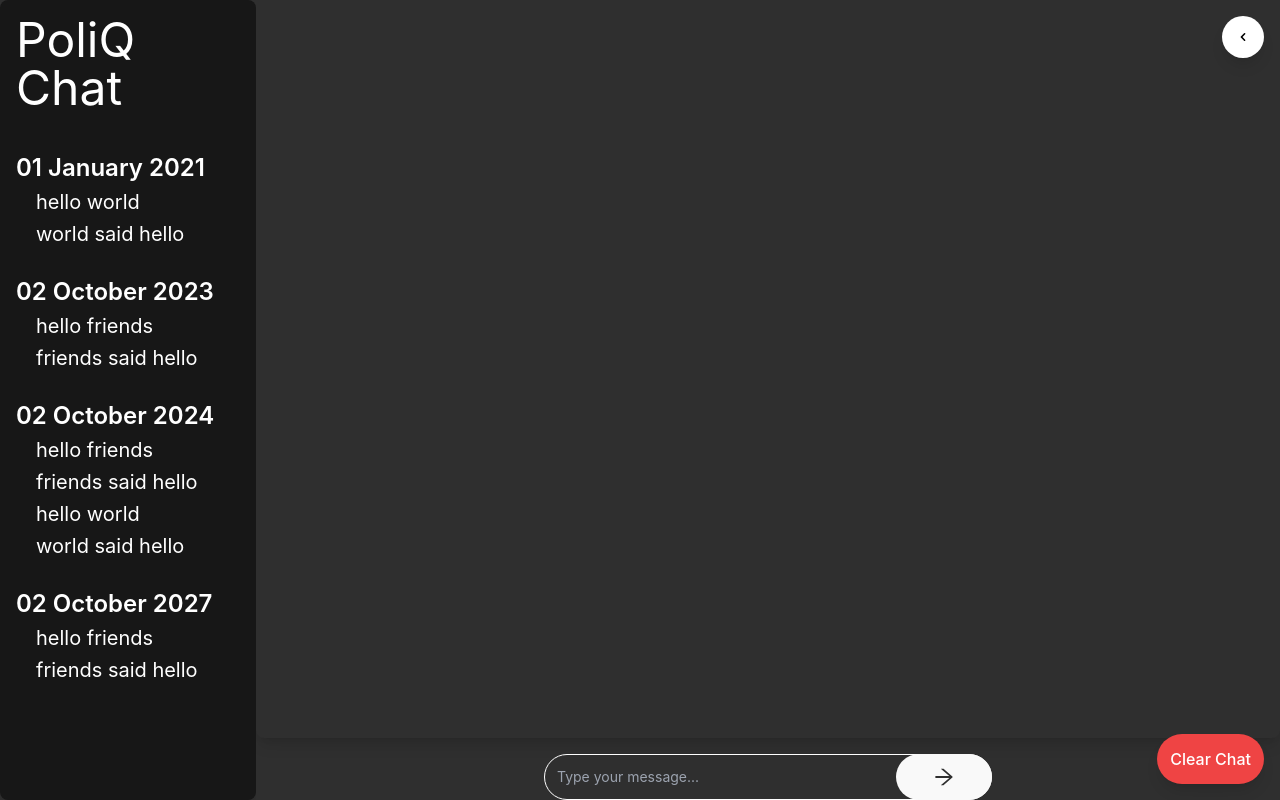
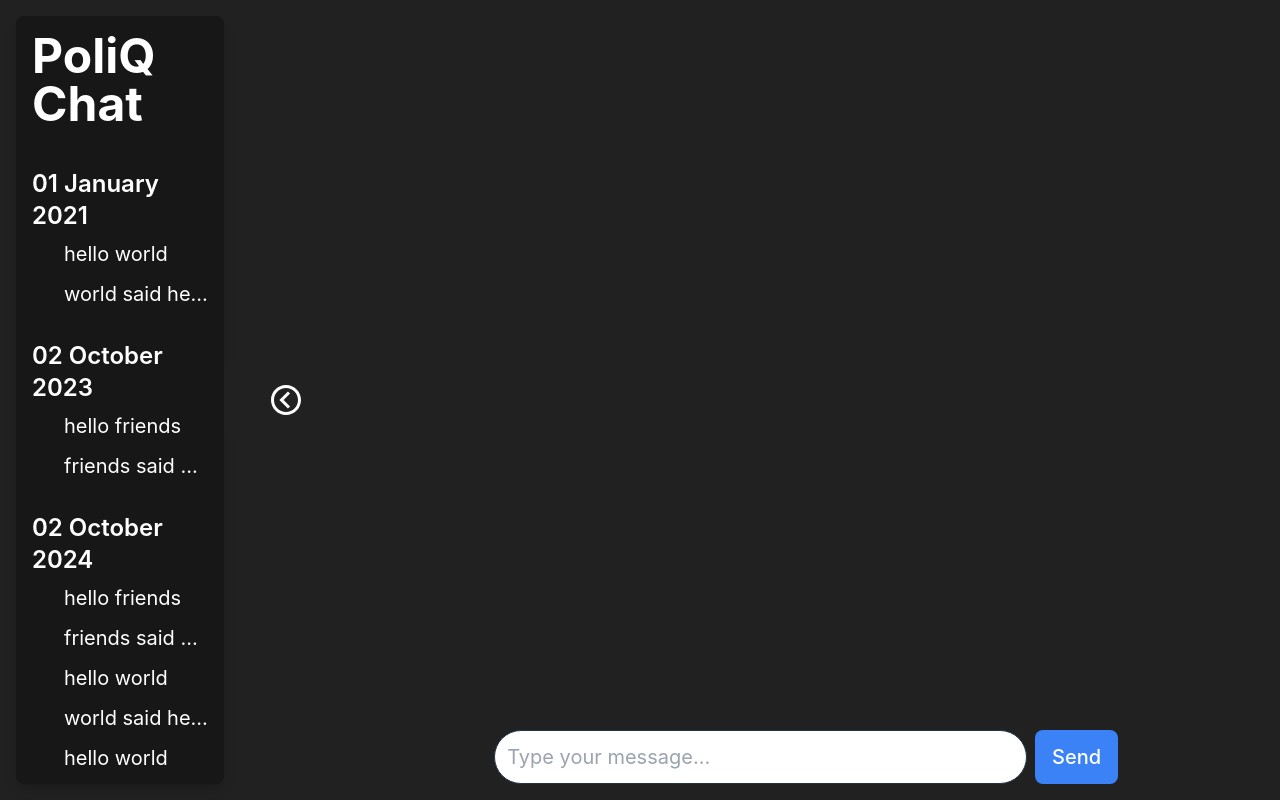
Before and after one commit to rajnaruka06/PoliQ, a React (Vite) app in the folder frontend/: page / in a window 1280 px wide. Built offline with nearby package versions, Linux system fonts and the light colour scheme.

Commit message:
optimizing code for sidebar (adding flex container), fixing sidebar scroll, other bug fixing

```diff
--- a/frontend/public/chat.json
+++ b/frontend/public/chat.json
@@ -35,6 +35,42 @@
             },
             {
                 "title": "world said hello"
+            },
+            {
+                "title": "hello world"
+            },
+            {
+                "title": "world said hello"
+            },
+            {
+                "title": "hello world"
+            },
+            {
+                "title": "world said hello"
+            },
+            {
+                "title": "hello world"
+            },
+            {
+                "title": "world said hello"
+            },
+            {
+                "title": "hello world"
+            },
+            {
+                "title": "world said hello"
+            },
+            {
+                "title": "hello world"
+            },
+            {
+                "title": "world said hello"
+            },
+            {
+                "title": "hello world"
+            },
+            {
+                "title": "world said hello"
             }
         ]
     },
@@ -46,6 +82,42 @@
             },
             {
                 "title": "friends said hello"
+            },
+            {
+                "title": "hello world"
+            },
+            {
+                "title": "world said hello"
+            },
+            {
+                "title": "hello world"
+            },
+            {
+                "title": "world said hello"
+            },
+            {
+                "title": "hello world"
+            },
+            {
+                "title": "world said hello"
+            },
+            {
+                "title": "hello world"
+            },
+            {
+                "title": "world said hello"
+            },
+            {
+                "title": "hello world"
+            },
+            {
+                "title": "world said hello"
+            },
+            {
+                "title": "hello world"
+            },
+            {
+                "title": "world said hello"
             }
         ]
     }
--- a/frontend/src/pages/chatbot.tsx
+++ b/frontend/src/pages/chatbot.tsx
@@ -1,51 +1,50 @@
 import React, { useState, useEffect } from "react";
-import { AiOutlineArrowRight } from 'react-icons/ai';
-import { HiChevronLeft, HiChevronRight } from "react-icons/hi";
-import Highcharts from "highcharts";
-import HighchartsReact from "highcharts-react-official";
+import { BiChevronLeftCircle } from "react-icons/bi";
+import { BiChevronRightCircle } from "react-icons/bi";
 
+// Define an interface for the chat history data structure
 interface ChatHistory {
+    // Date of the chat session, formatted as a string
     date: string;
-    chat: { title: string }[];
+    // An array of chat objects, each containing a title string
+    chat: { title: string; chatID: string }[];
+}
+
+interface MessageCurrent {
+    sender: string;
+    text: string;
+}
+
+interface MessageHistory {
+    messageID: string;
+    user: string;
+    content: string;
+    date: string;
+    time: string;
 }
 
 const ChatBot: React.FC = () => {
-    const [messages, setMessages] = useState<{ sender: string; text: string }[]>([]);
+    // State variable to store the chat messages
+    const [messages, setMessages] = useState<MessageCurrent[]>([]);
+
+    // State variable to store the user input
     const [input, setInput] = useState("");
+
+    // State variable to store the chat history
     const [chatHistory, setChatHistory] = useState<ChatHistory[]>([]);
-    const [isSidebarOpen, setIsSidebarOpen] = useState(true);
-
-    const [chartOptions, setChartOptions] = useState({
-        title: {
-            text: 'Dummy Data Chart'
-        },
-        series: [
-            {
-                name: 'Dummy Series',
-                data: [1, 2, 3, 4, 5]
-            }
-        ]
-    });
-
+    const [detailedMessages, setConvMessages] = useState<MessageHistory[]>([]);
+    const [selectedChatID, setSelectedChatID] = useState<string | null>(null);
+    const [isSidebarVisible, setIsSidebarVisible] = useState(true);
+    // Function to handle sending messages
     const handleSend = () => {
+        // Check if the input is not empty
         if (input.trim()) {
+            // Add the user message to the messages array
             setMessages([...messages, { sender: "user", text: input }]);
+            // Clear the input field
             setInput("");
 
-            if (input.toLowerCase() === "show chart") {
-                setChartOptions({
-                    title: {
-                        text: 'Updated Chart Data'
-                    },
-                    series: [
-                        {
-                            name: 'Updated Series',
-                            data: [10, 20, 30, 40, 50]
-                        }
-                    ]
-                });
-            }
-
+            // Simulate a response from the model
             setTimeout(() => {
                 setMessages((prevMessages) => [
                     ...prevMessages,
@@ -55,9 +54,15 @@ const ChatBot: React.FC = () => {
         }
     };
 
+    // Function to format date
     const formatDate = (dateString: string): string => {
+        // Split the input date based on / separator
         const [day, month, year] = dateString.split("/");
+
+        // Create a new Date object using the year, month, and day
         const date = new Date(`${year}-${month}-${day}`);
+
+        // Format the date "DD Month YYYY"
         return date.toLocaleDateString("en-GB", {
             day: "2-digit",
             month: "long",
@@ -65,63 +70,138 @@ const ChatBot: React.FC = () => {
         });
     };
 
-    useEffect(() => {
+    // Fetch chat history
     const fetchChatHistory = async () => {
         try {
+            // Fetch chat history from the JSON file
             const response = await fetch("/chat.json");
+            // Parse the JSON response
             const data = await response.json();
+            // Update chat history with the fetched data
             setChatHistory(data);
         } catch (error) {
             console.error("Error fetching chat history:", error);
         }
     };
+
+    // Fetch messages from the selected chat ID
+    const fetchMessages = async (chatID: string) => {
+        try {
+            const response = await fetch(`${chatID}.json`);
+            const data = await response.json();
+            setConvMessages(data);
+        } catch (error) {
+            console.error("Error fetching messages:", error);
+        }
+    };
+
+    // Fetch chat history from the JSON file
+    useEffect(() => {
         fetchChatHistory();
     }, []);
 
+    // If has chatID, fetch messages
+    useEffect(() => {
+        if (selectedChatID) {
+            fetchMessages(selectedChatID);
+            const interval = setInterval(() => {
+                fetchMessages(selectedChatID);
+            }, 1000);
+            return () => clearInterval(interval);
+        }
+    }, [selectedChatID]);
+
+    // Function to toggle sidebar visibility
     const toggleSidebar = () => {
-        setIsSidebarOpen(prevState => !prevState);
+        setIsSidebarVisible(!isSidebarVisible);
     };
 
-    const handleClearChat = () => {
-        setMessages([]);
-    };
-
+    // Return
     return (
-        <div className="relative w-screen h-screen bg-grey">
-            {/* Sidebar */}
+        // container for sidebar and chat area
+        <div className="flex p-4 w-screen h-screen bg-primary">
+            {/* Sidebar with transition */}
             <div
-                className={`fixed top-0 left-0 h-full transition-transform duration-300 ${
-                    isSidebarOpen ? "w-64 translate-x-0" : "w-0 -translate-x-full"
-                }`}
-                style={{ zIndex: 1000, overflowX: 'hidden' }}
+                className="flex flex-col gap-10 p-4 rounded-lg shadow-lg transition-all duration-300 ease-in-out bg-sidebar"
+                style={{
+                    maxWidth: isSidebarVisible ? "16.666%" : "0",
+                    minWidth: isSidebarVisible ? "16.666%" : "0",
+                }}
             >
-                <div className="flex flex-col h-full gap-10 p-4 rounded-lg shadow-lg bg-sidebar">
-                    {/* Title */}
-                    <div className="flex items-center text-5xl text-white">
-                        <span className={`mr-2 ${isSidebarOpen ? "block" : "hidden"}`}>PoliQ Chat</span>
+                {isSidebarVisible && (
+                    <>
+                        <div className="text-5xl font-bold text-white">
+                            PoliQ Chat
                         </div>
-                    {/* Chat history */}
-                    <div className="flex flex-col gap-3 text-white">
+                        <div className="flex overflow-auto flex-col gap-3 text-white">
                             {chatHistory.map((session, index) => (
-                            <div key={index} className="flex flex-col gap-1 mb-4">
+                                <div
+                                    key={index}
+                                    className="flex flex-col gap-1 mb-4"
+                                >
                                     <div className="text-2xl font-semibold">
                                         {formatDate(session.date)}
                                     </div>
                                     {session.chat.map((chat, idx) => (
-                                    <div key={idx} className="ml-5 text-xl">
+                                        <div
+                                            key={idx}
+                                            className="py-1 pl-5 ml-3 text-xl truncate rounded-full hover:bg-zinc-500 hover:cursor-pointer"
+                                            onClick={() =>
+                                                setSelectedChatID(chat.chatID)
+                                            }
+                                        >
                                             {chat.title}
                                         </div>
                                     ))}
                                 </div>
                             ))}
                         </div>
+                    </>
+                )}
+            </div>
+
+            {/* Toggle button */}
+            <div className="content-center">
+                <button
+                    className="text-4xl text-white bg-primary"
+                    onClick={toggleSidebar}
+                >
+                    {isSidebarVisible ? (
+                        <BiChevronLeftCircle />
+                    ) : (
+                        <BiChevronRightCircle />
+                    )}
+                </button>
+            </div>
+            {/* chat area */}
+            <div className="flex flex-col mx-auto w-1/2">
+                {/* container for the query and response */}
+                <div className="overflow-y-auto flex-grow p-4 text-2xl rounded-lg">
+                    {selectedChatID
+                        ? detailedMessages.map((msg, index) => (
+                              <div
+                                  key={index}
+                                  className={`mb-4 ${
+                                      msg.user === "user"
+                                          ? "text-right"
+                                          : "text-left"
+                                  }`}
+                              >
+                                  <div
+                                      className={`inline-block p-2 max-w-7xl break-words rounded-full px-7 ${
+                                          msg.user === "user"
+                                              ? "bg-zinc-500 text-white"
+                                              : "bg-zinc-700 text-white"
+                                      }`}
+                                  >
+                                      {msg.content}
+                                      <div className="text-sm text-gray-400">
+                                          {msg.date} {msg.time}
                                       </div>
                                   </div>
-
-            {/* Chat area */}
-            <div className={`flex flex-col h-full transition-all duration-300 ${isSidebarOpen ? "ml-64" : "ml-0"}`}>
-                <div className="relative flex-grow p-4 overflow-y-auto text-2xl rounded-lg shadow-lg">
-                    {messages.map((msg, index) => (
+                              </div>
+                          ))
+                        : messages.map((msg, index) => (
                               <div
                                   key={index}
                                   className={`mb-4 ${
@@ -141,47 +221,24 @@ const ChatBot: React.FC = () => {
                                   </div>
                               </div>
                           ))}
-
-                    {/* Display Chart */}
-                    {messages.some(msg => msg.text.toLowerCase() === "show chart") && (
-                        <HighchartsReact highcharts={Highcharts} options={chartOptions} />
-                    )}
                 </div>
-
-                {/* Input area */}
-                <div className="relative flex mt-4 mx-auto w-full max-w-md">
+                {/* container for message field and send button */}
+                <div className="flex mt-4 text-xl">
                     <input
                         type="text"
                         value={input}
                         onChange={(e) => setInput(e.target.value)}
                         onKeyUp={(e) => e.key === "Enter" && handleSend()}
-                        className="flex-grow p-3 pr-24 border border-white border-gray-300 bg-grey text-white rounded-full text-sm"
+                        className="flex-grow p-3 mr-2 rounded-full border border-gray-300"
                         placeholder="Type your message..."
                     />
                     <button
                         onClick={handleSend}
-                    className="absolute right-0 top-0 bottom-0 flex items-center justify-center px-4 py-2 text-white bg-grey-400 rounded-full"
-                    style={{ width: '6rem' }}
+                        className="px-4 py-2 text-white bg-blue-500 rounded-lg"
                     >
-                    <AiOutlineArrowRight className="text-2xl text-grey" />
+                        Send
                     </button>
                 </div>
-
-                {/* Clear Chat Button */}
-                <button
-                    onClick={handleClearChat}
-                    className="fixed bottom-4 right-4 p-3 bg-red-500 text-white rounded-full shadow-lg z-50"
-                >
-                    Clear Chat
-                </button>
-
-                {/* Toggle Sidebar Button */}
-                <button
-                    onClick={toggleSidebar}
-                    className="fixed top-4 right-4 p-3 bg-white text-black rounded-full shadow-lg z-50"
-                >
-                    {isSidebarOpen ? <HiChevronLeft /> : <HiChevronRight />}
-                </button>
             </div>
         </div>
     );
```
Lines whose indentation alone changed are shown as unchanged.
